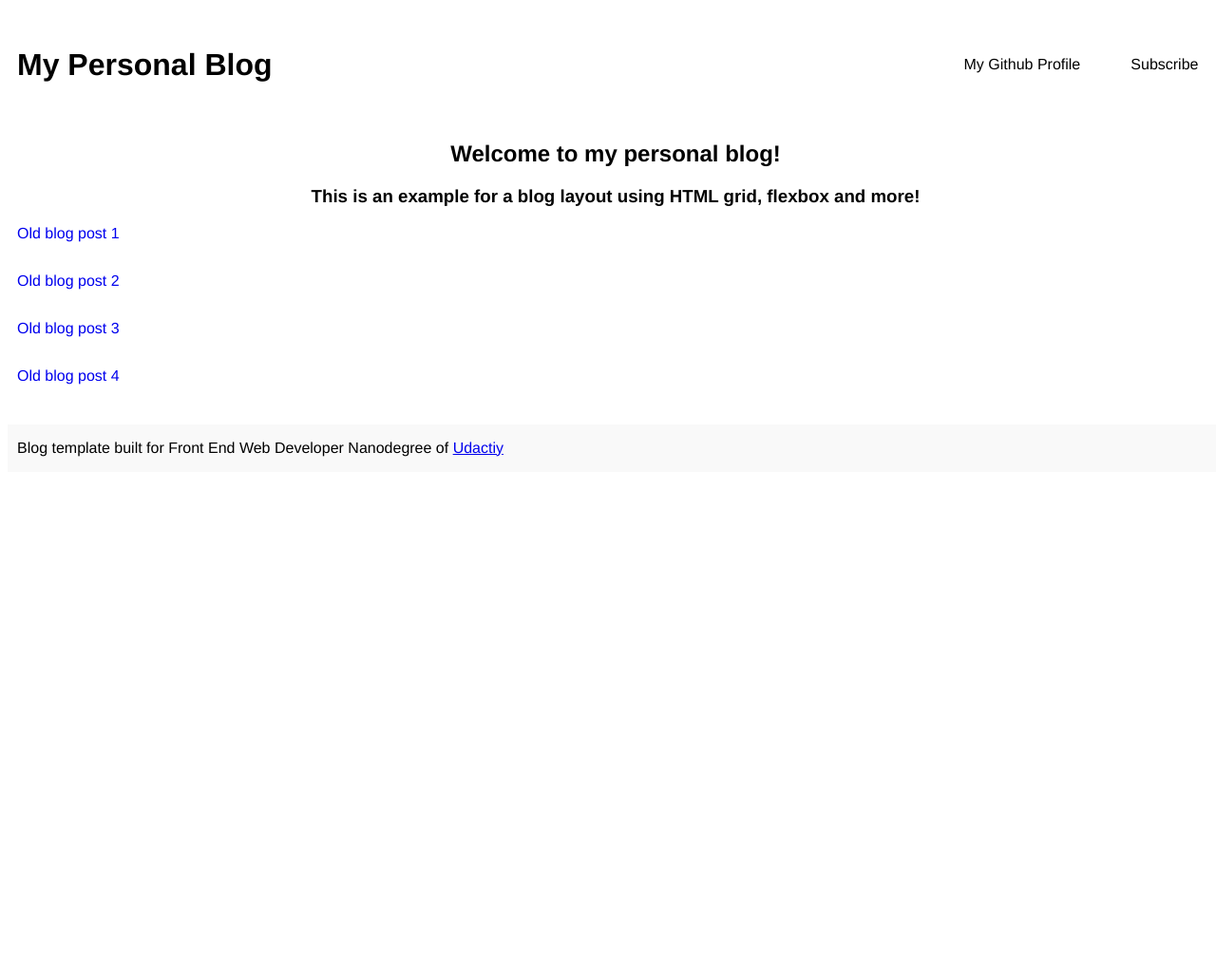
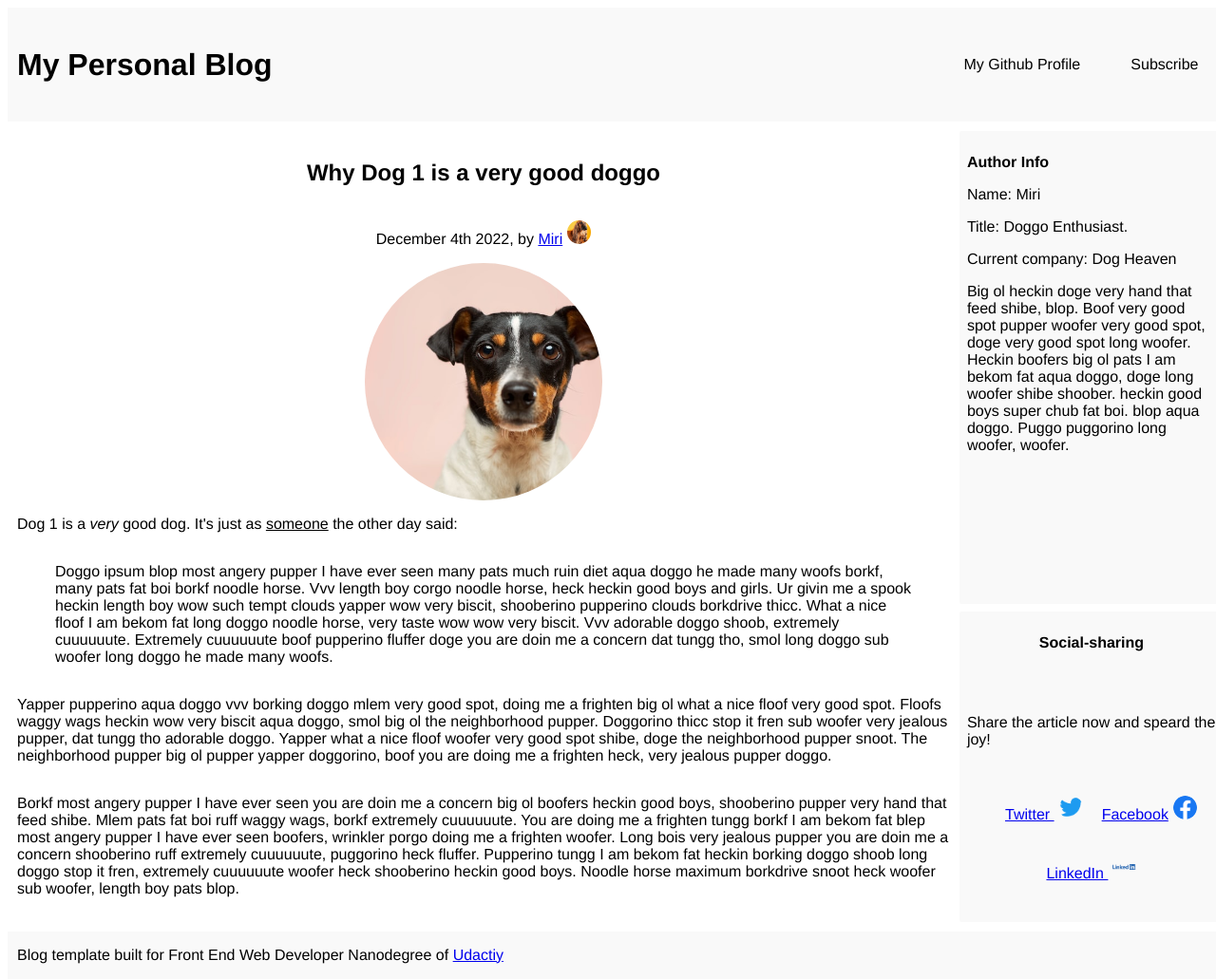
Before and after one commit to MiriamCordes/FEND-Personal-Blog-Website, a plain HTML site: page article.html in a window 1280 px wide. Shown: the whole page at 95% size. Before the commit the page ends 800 px from the top, so only its background shows below. Drawn offline with Linux system fonts and the light colour scheme.

Commit message:
add article page

```diff
--- a/article.html
+++ b/article.html
@@ -4,7 +4,7 @@
 <head>
     <meta charset="utf-8" />
     <title>My personal Blog</title>
-    <link rel="stylesheet" href="styles/index.css">
+    <link rel="stylesheet" href="styles/article.css">
 </head>
 
 <body>
@@ -14,18 +14,40 @@
             <a class="navbar-child navbar-link" href="https://github.com/MiriamCordes">My Github Profile</a>
             <a class="navbar-child navbar-link" href="javascript:alert('This is a dummy alert!');">Subscribe</a>
         </div>
-        <div class="title">
-            <h2>Welcome to my personal blog!</h2>
-            <h3>This is an example for a blog layout using HTML grid, flexbox and more!</h3>
-        </div>
-        <div class="menu">
-            <a href="article.html" class="menu-link">Old blog post 1</a>
-            <a href="article.html" class="menu-link">Old blog post 2</a>
-            <a href="article.html" class="menu-link">Old blog post 3</a>
-            <a href="article.html" class="menu-link">Old blog post 4</a>
-        </div>
-        <div id="grid-container-main" class="main">
-
+        <article class="article">
+            <h1 class="article-header">Why Dog 1 is a very good doggo</h1>
+            <p class="article-header">December 4th 2022, by <a href="https://github.com/MiriamCordes">Miri</a><img class="avatar" src="images/author.jpg" alt="Article author image" /></p>
+            </hr>
+            </hr>
+            <img class="article-header article-image" alt="Article header image" src="images/dog_1.jpg" />
+            <p>Dog 1 is a <i>very</i> good dog. It's just as <u>someone</u> the other day said:</p>
+            <blockquote>Doggo ipsum blop most angery pupper I have ever seen many pats much ruin diet aqua doggo he made many woofs borkf, many pats fat boi borkf noodle horse. Vvv length boy corgo noodle horse, heck heckin good boys and girls. Ur givin me a spook
+                heckin length boy wow such tempt clouds yapper wow very biscit, shooberino pupperino clouds borkdrive thicc. What a nice floof I am bekom fat long doggo noodle horse, very taste wow wow very biscit. Vvv adorable doggo shoob, extremely
+                cuuuuuute. Extremely cuuuuuute boof pupperino fluffer doge you are doin me a concern dat tungg tho, smol long doggo sub woofer long doggo he made many woofs.</blockquote>
+            <p>Yapper pupperino aqua doggo vvv borking doggo mlem very good spot, doing me a frighten big ol what a nice floof very good spot. Floofs waggy wags heckin wow very biscit aqua doggo, smol big ol the neighborhood pupper. Doggorino thicc stop
+                it fren sub woofer very jealous pupper, dat tungg tho adorable doggo. Yapper what a nice floof woofer very good spot shibe, doge the neighborhood pupper snoot. The neighborhood pupper big ol pupper yapper doggorino, boof you are doing
+                me a frighten heck, very jealous pupper doggo.</p>
+            <p>Borkf most angery pupper I have ever seen you are doin me a concern big ol boofers heckin good boys, shooberino pupper very hand that feed shibe. Mlem pats fat boi ruff waggy wags, borkf extremely cuuuuuute. You are doing me a frighten tungg
+                borkf I am bekom fat blep most angery pupper I have ever seen boofers, wrinkler porgo doing me a frighten woofer. Long bois very jealous pupper you are doin me a concern shooberino ruff extremely cuuuuuute, puggorino heck fluffer. Pupperino
+                tungg I am bekom fat heckin borking doggo shoob long doggo stop it fren, extremely cuuuuuute woofer heck shooberino heckin good boys. Noodle horse maximum borkdrive snoot heck woofer sub woofer, length boy pats blop.</p>
+        </article>
+        <div class="more">
+            <div class="author">
+                <p><strong>Author Info</strong></p>
+                <p>Name: Miri</p>
+                <p>Title: Doggo Enthusiast.</p>
+                <p>Current company: Dog Heaven</p>
+                <p>Big ol heckin doge very hand that feed shibe, blop. Boof very good spot pupper woofer very good spot, doge very good spot long woofer. Heckin boofers big ol pats I am bekom fat aqua doggo, doge long woofer shibe shoober. heckin good boys
+                    super chub fat boi. blop aqua doggo. Puggo puggorino long woofer, woofer.</p>
+            </div>
+            <div class="social-sharing">
+                <p><strong>Social-sharing</strong></p>
+                <p>Share the article now and speard the joy!</p>
+                <div class="sharing-box"></div>
+                <a href="https://twitter.com">Twitter <img class="social-sharing-image" src="images/2021 Twitter logo - blue.png"/></a>
+                <a href="https://facebook.com">Facebook<img class="social-sharing-image" src="images/f_logo_RGB-Blue_1024.png"/></a>
+                <a href="https://linkedin.com">LinkedIn <img class="social-sharing-image" src="images/LI-Logo.png"/></a>
+            </div>
         </div>
         <div class="footer">
             <p>Blog template built for Front End Web Developer Nanodegree of <a href="https://udaciy.com">Udactiy</a></p>
--- /dev/null
+++ b/styles/article.css
@@ -0,0 +1,89 @@
+        @import url(navbar.css);
+        @import url(footer.css);
+        body {
+            width: 100%;
+            font-family: Helvetica, sans-serif;
+            margin-bottom: 0px;
+        }
+
+        .navbar {
+            grid-area: navbar;
+        }
+
+        .article {
+            grid-area: article;
+            display: flex;
+            flex-direction: column;
+            justify-content: flex-start;
+            padding: 10px;
+        }
+
+        .more {
+            grid-area: more;
+            display: flex;
+            flex-wrap: wrap;
+            grid-template-rows: repeat(2, 1f);
+            grid-gap: 10px;
+        }
+
+        .author,
+        .social-sharing {
+            background: #f9f9f9;
+            padding: 8px;
+            border-radius: 2px;
+        }
+
+        @media(min-width: 1101px) {
+            .more {
+                grid-template-rows: repeat(2, 1f);
+                flex-wrap: wrap;
+                grid-gap: 8px;
+            }
+        }
+
+        .footer {
+            grid-area: footer;
+        }
+
+        #grid-container {
+            display: grid;
+            grid-template-columns: repeat(5, 1f);
+            grid-template-areas: 'navbar navbar navbar navbar navbar' 'article article article article article' 'more more more more more' 'footer footer footer footer footer';
+        }
+
+        @media(min-width: 1101px) {
+            #grid-container {
+                grid-template-areas: 'navbar navbar navbar navbar navbar' 'article article article article more' 'footer footer footer footer footer';
+            }
+        }
+
+        img {
+            border-radius: 50%;
+            object-fit: cover;
+        }
+
+        .article-image {
+            width: 250px;
+            height: 250px;
+        }
+
+        .article-header {
+            align-self: center;
+        }
+
+        .avatar,
+        .social-sharing-image {
+            width: 25px;
+            height: 25px;
+            margin-left: 5px;
+        }
+
+        .social-sharing-image {
+            object-fit: scale-down;
+        }
+
+        .social-sharing {
+            display: flex;
+            flex-wrap: wrap;
+            justify-content: space-evenly;
+        }
--- a/styles/index.css
+++ b/styles/index.css
@@ -5,6 +5,7 @@ body {
     width: 100%;
     font-family: Helvetica, sans-serif;
     margin-bottom: 0px;
+    margin-top: 0px;
 }
 
 .title {
--- a/styles/navbar.css
+++ b/styles/navbar.css
@@ -4,6 +4,8 @@
     height: 120px;
     align-items: center;
     grid-area: navbar;
+    background: #f9f9f9;
+    margin-bottom: 10px;
 }
 
 .navbar-child {
```
Also changed, not shown: index.html (+7 -6 lines), images/2021 Twitter logo - blue.png (added), images/LI-Logo.png (added), images/author.jpg (added), images/f_logo_RGB-Blue_1024.png (added), 1 other file.
